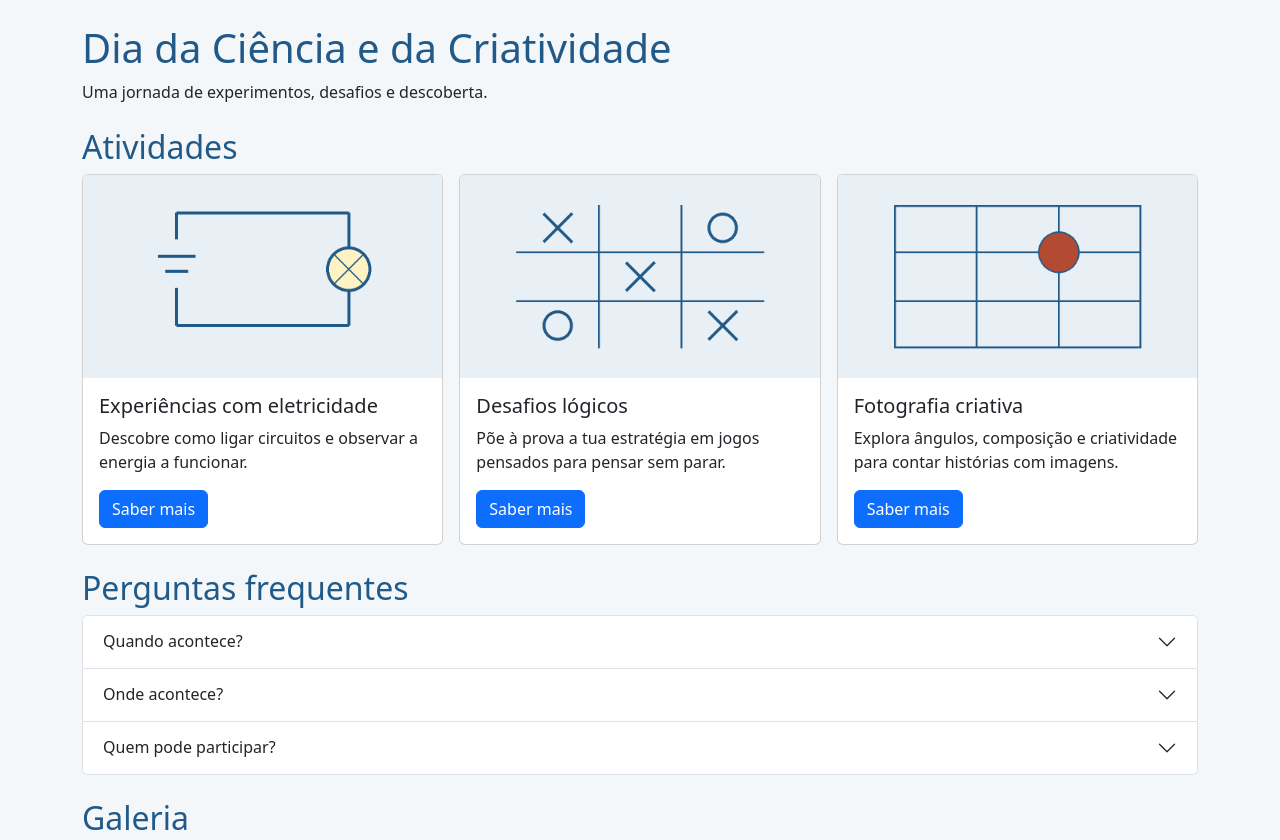
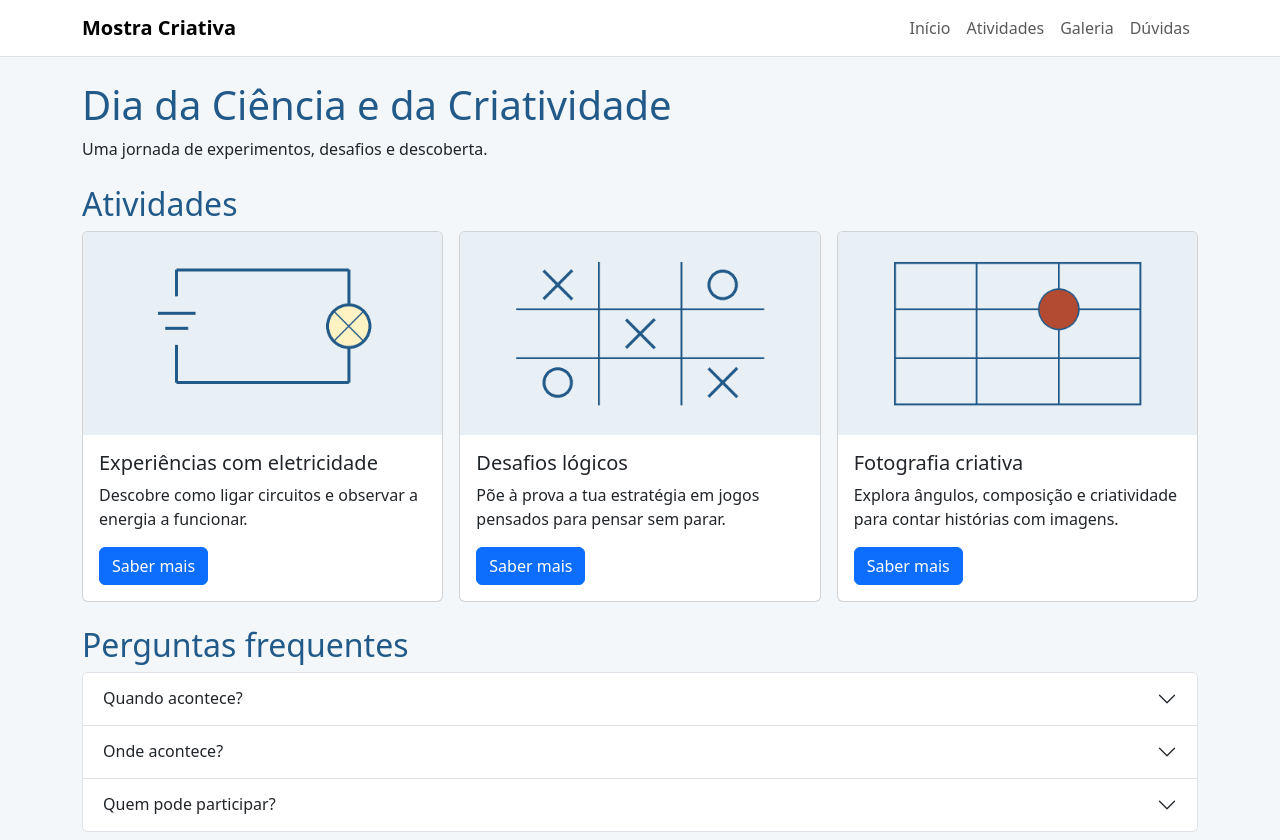
Before and after one commit to Inoxpopox/cpw-11, a plain HTML site: page evento-escola/index.html in a window 1280 px wide. Shown: the top 840 px of the page. Drawn offline with nearby package versions, Linux system fonts and the light colour scheme.

Commit message:
Adiciona navbar responsiva ao evento

```diff
--- a/evento-escola/index.html
+++ b/evento-escola/index.html
@@ -13,6 +13,25 @@
     <link rel="stylesheet" href="estilos.css">
   </head>
   <body>
+    <nav class="navbar navbar-expand-lg bg-white border-bottom" aria-label="Navegação principal">
+  <div class="container">
+    <a class="navbar-brand fw-bold" href="#inicio">Mostra Criativa</a>
+    <button class="navbar-toggler" type="button"
+      data-bs-toggle="collapse" data-bs-target="#menuEvento"
+      aria-controls="menuEvento" aria-expanded="false"
+      aria-label="Abrir ou fechar o menu">
+      <span class="navbar-toggler-icon"></span>
+    </button>
+    <div class="collapse navbar-collapse" id="menuEvento">
+      <ul class="navbar-nav ms-auto">
+        <li class="nav-item"><a class="nav-link" href="#inicio">Início</a></li>
+        <li class="nav-item"><a class="nav-link" href="#atividades">Atividades</a></li>
+        <li class="nav-item"><a class="nav-link" href="#galeria">Galeria</a></li>
+        <li class="nav-item"><a class="nav-link" href="#duvidas">Dúvidas</a></li>
+      </ul>
+    </div>
+  </div>
+</nav>
     <main class="container py-4">
       <header class="mb-4">
         <h1>Dia da Ciência e da Criatividade</h1>
```
